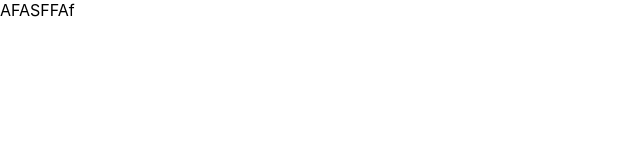
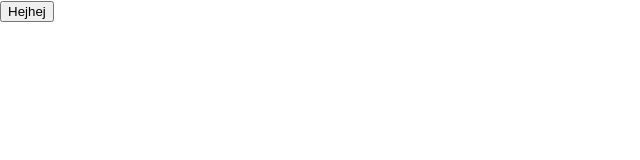
Before and after one commit to R4YLx/BaseButton, a Next.js app: page /ButtonPage in a window 1280 px wide. Shown: the top 160 px of the page, without its empty margins (0-640 px from the left). Built offline with nearby package versions, Linux system fonts and the light colour scheme.

Commit message:
fixed types issue with clsx and button is reacting to isFluid

```diff
--- a/components/BaseButton/BaseButton.tsx
+++ b/components/BaseButton/BaseButton.tsx
@@ -1,14 +1,11 @@
 import { IButtonProps } from './interface'
+import Button from './Button.module.scss'
+import clsx from 'clsx'
 
-const BaseButton = ({
-  text,
-  href,
-  target,
-  size,
-  isFluid,
-  as
-}: IButtonProps) => {
-  return <button>{text}</button>
+const BaseButton = ({ text, href, target, size, isFluid }: IButtonProps) => {
+  const fullWidth = isFluid ? `${Button.fullWidth}` : ''
+
+  return <button className={clsx(fullWidth)}>{text}</button>
 }
 
 export default BaseButton
--- a/components/BaseButton/Button.module.scss
+++ b/components/BaseButton/Button.module.scss
@@ -0,0 +1,3 @@
+.fullWidth {
+  width: 100%;
+}
--- a/package.json
+++ b/package.json
@@ -9,7 +9,7 @@
     "lint": "next lint"
   },
   "dependencies": {
-    "clsx": "^1.2.1",
+    "clsx": "^1.1.1",
     "next": "12.3.1",
     "react": "18.2.0",
     "react-dom": "18.2.0",
--- a/pages/ButtonPage.tsx
+++ b/pages/ButtonPage.tsx
@@ -1,7 +1,8 @@
 import { NextPage } from 'next'
+import BaseButton from '../components/BaseButton/BaseButton'
 
 const ButtonPage: NextPage = () => {
-  return <div>AFASFFAf</div>
+  return <BaseButton text="Hejhej" />
 }
 
 export default ButtonPage
--- a/tsconfig.json
+++ b/tsconfig.json
@@ -1,10 +1,11 @@
 {
   "compilerOptions": {
     "target": "es5",
+    "typeRoots": ["./node_modules/@types"],
     "lib": ["dom", "dom.iterable", "esnext"],
     "allowJs": true,
     "skipLibCheck": true,
-    "strict": true,
+    "strict": false,
     "forceConsistentCasingInFileNames": true,
     "noEmit": true,
     "esModuleInterop": true,
```
Also changed, not shown: components/BaseButton/interface.ts (+6 -7 lines), 1 other file (tests, documents, lock files or other folders).
